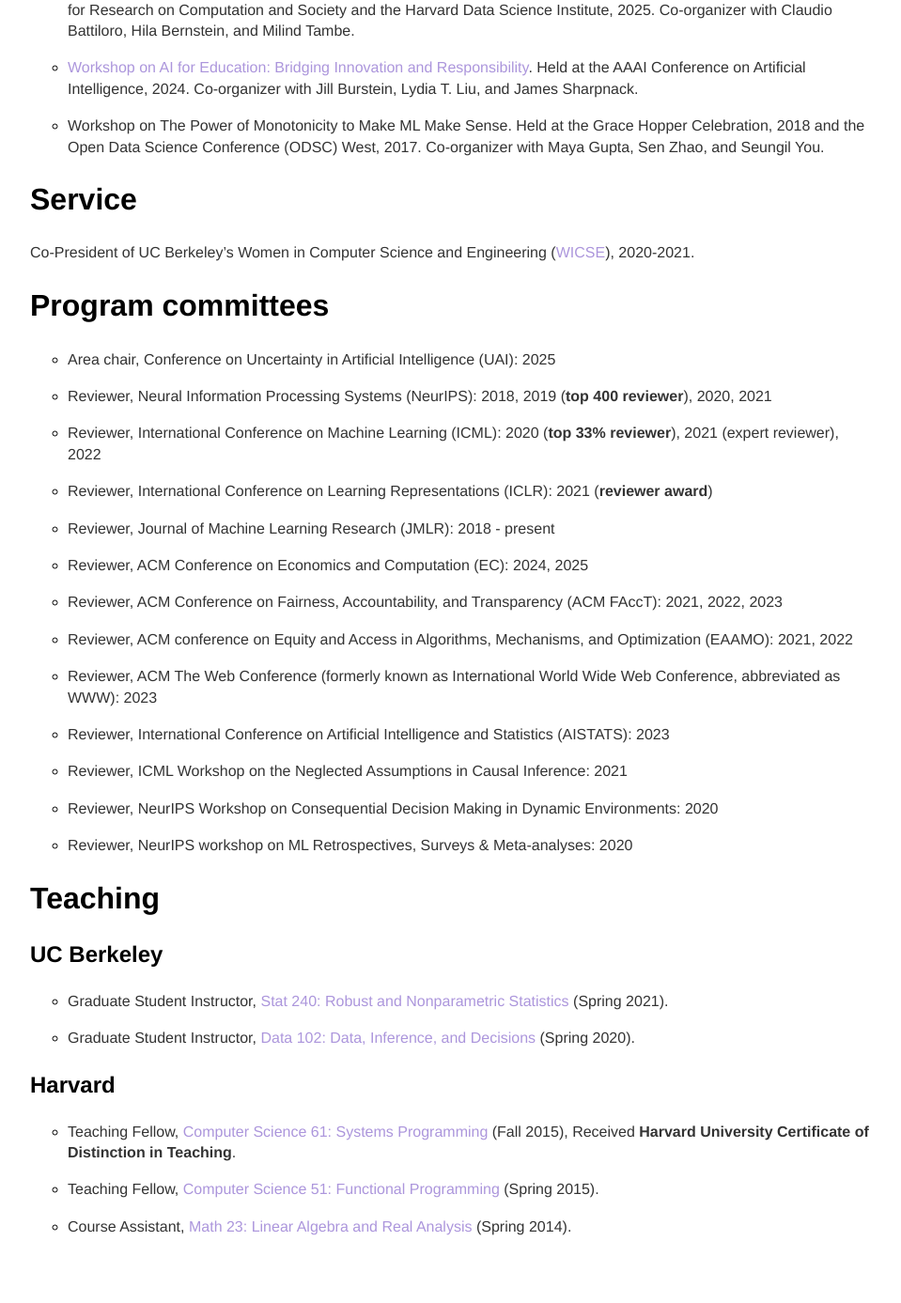
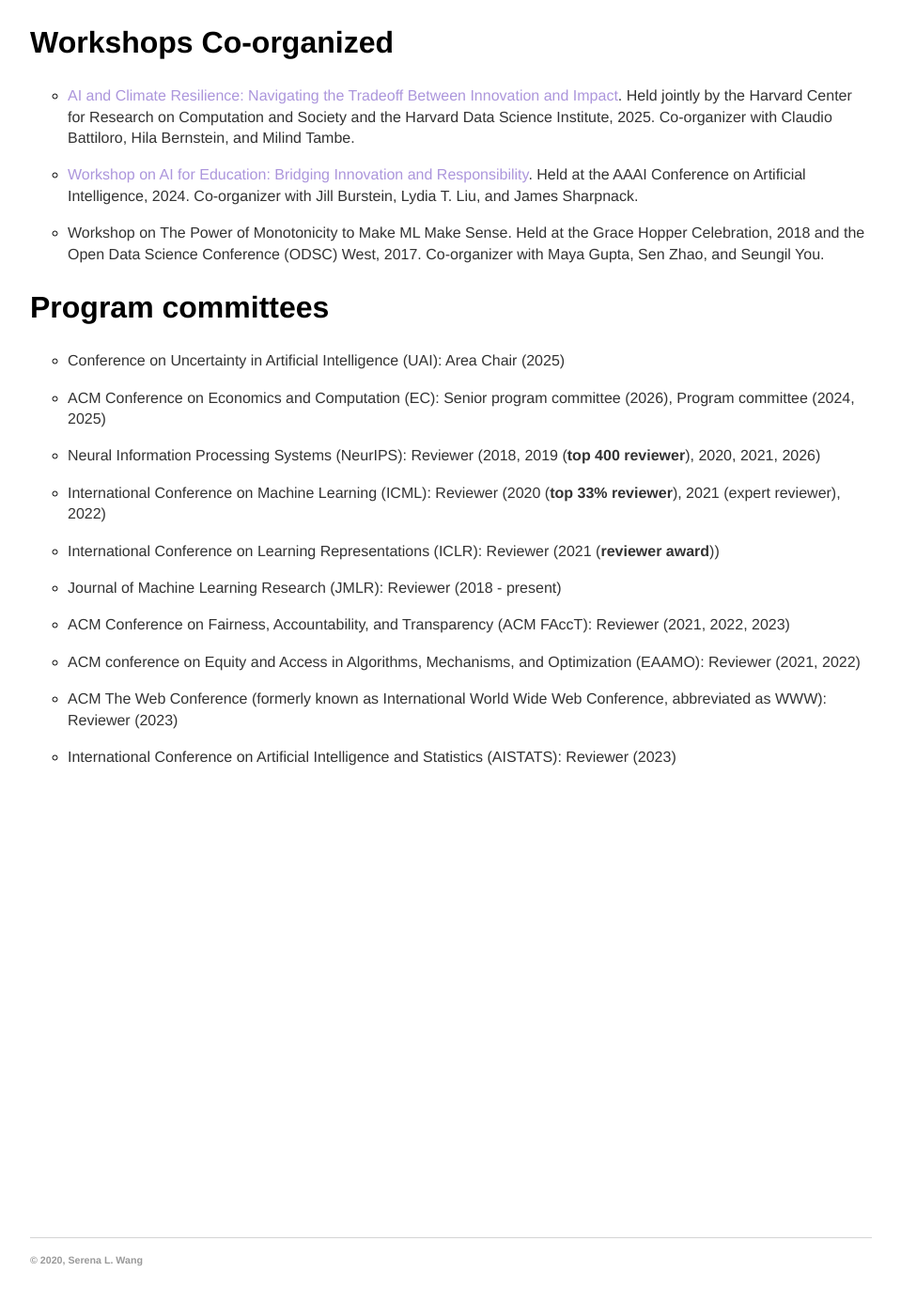
Before and after one commit to serenalwang/serenalwang.github.io, a Jekyll site: the page built from teaching.md, in a window 1280 px wide and 1400 px high, scrolled down 198 px. Shown: the top 1387 px of the window at 94% size, without its empty margins (160-1119 px from the left). Built offline with Jekyll 4.4.1, drawn with Linux system fonts in a browser that asks for light colours; some of the changed text lies outside the part shown.

Commit message:
updated with teaching and ubc start

```diff
--- a/teaching.md
+++ b/teaching.md
@@ -2,6 +2,11 @@
 layout: default
 title: Teaching & Service
 ---
+
+## Courses at UBC
+
+* CPSC_V 532U (Winter Term 2, 2026): [Topics in AI: Evaluating AI Evaluation](https://www.cs.ubc.ca/students/grad/graduate-courses/courses-winter-term-2)
+
 
 ## Workshops Co-organized
 
@@ -11,55 +16,29 @@
 
 * Workshop on The Power of Monotonicity to Make ML Make Sense. Held at the Grace Hopper Celebration, 2018 and the Open Data Science Conference (ODSC) West, 2017. Co-organizer with Maya Gupta, Sen Zhao, and Seungil You.
 
-## Service
-
-Co-President of UC Berkeley's Women in Computer Science and Engineering ([WICSE](https://www-inst.eecs.berkeley.edu//~wicse/)), 2020-2021.
 
 ## Program committees
 
-* Area chair, Conference on Uncertainty in Artificial Intelligence (UAI): 2025
+* Conference on Uncertainty in Artificial Intelligence (UAI): Area Chair (2025)
 
-* Reviewer, Neural Information Processing Systems (NeurIPS): 2018, 2019 (**top 400 reviewer**),
-2020, 2021
+* ACM Conference on Economics and Computation (EC): Senior program committee (2026), Program committee (2024, 2025)
 
-* Reviewer, International Conference on Machine Learning (ICML): 2020 (**top 33% reviewer**),
-2021 (expert reviewer), 2022
+*  Neural Information Processing Systems (NeurIPS): Reviewer (2018, 2019 (**top 400 reviewer**),
+2020, 2021, 2026)
 
-* Reviewer, International Conference on Learning Representations (ICLR): 2021 (**reviewer
-award**)
+* International Conference on Machine Learning (ICML): Reviewer (2020 (**top 33% reviewer**),
+2021 (expert reviewer), 2022)
 
-* Reviewer, Journal of Machine Learning Research (JMLR): 2018 - present
+* International Conference on Learning Representations (ICLR): Reviewer (2021 (**reviewer
+award**))
 
-* Reviewer, ACM Conference on Economics and Computation (EC): 2024, 2025
+* Journal of Machine Learning Research (JMLR): Reviewer (2018 - present)
 
-* Reviewer, ACM Conference on Fairness, Accountability, and Transparency (ACM FAccT):
-2021, 2022, 2023
+* ACM Conference on Fairness, Accountability, and Transparency (ACM FAccT): Reviewer
+(2021, 2022, 2023)
 
-* Reviewer, ACM conference on Equity and Access in Algorithms, Mechanisms, and Optimization (EAAMO): 2021, 2022
+* ACM conference on Equity and Access in Algorithms, Mechanisms, and Optimization (EAAMO): Reviewer (2021, 2022)
 
-* Reviewer, ACM The Web Conference (formerly known as International World Wide Web Conference, abbreviated as WWW): 2023
+* ACM The Web Conference (formerly known as International World Wide Web Conference, abbreviated as WWW): Reviewer (2023)
 
-* Reviewer, International Conference on Artificial Intelligence and Statistics (AISTATS): 2023
-
-* Reviewer, ICML Workshop on the Neglected Assumptions in Causal Inference: 2021
-
-* Reviewer, NeurIPS Workshop on Consequential Decision Making in Dynamic Environments:
-2020
-
-* Reviewer, NeurIPS workshop on ML Retrospectives, Surveys & Meta-analyses: 2020
-
-## Teaching
-
-### UC Berkeley
-
-* Graduate Student Instructor, [Stat 240: Robust and Nonparametric Statistics](https://www.stat.berkeley.edu/~jsteinhardt/stat240/index.html) (Spring 2021).
-
-* Graduate Student Instructor, [Data 102: Data, Inference, and Decisions](https://classes.berkeley.edu/content/2020-spring-stat-102-001-lec-001) (Spring 2020).
-
-### Harvard
-
-* Teaching Fellow, [Computer Science 61: Systems Programming](https://curiosity.lib.harvard.edu/archived-harvard-university-online-course-catalogs-courses/catalog/26-cd8c6dd1a137d1e6bca19c182919d77d) (Fall 2015), Received **Harvard University Certificate of  Distinction in Teaching**.
-
-* Teaching Fellow, [Computer Science 51: Functional Programming](https://curiosity.lib.harvard.edu/archived-harvard-university-online-course-catalogs-courses/catalog/26-31124f78ec3f66bd4aa69f48a5003c9c) (Spring 2015).
-
-* Course Assistant, [Math 23: Linear Algebra and Real Analysis](https://curiosity.lib.harvard.edu/archived-harvard-university-online-course-catalogs-courses/catalog/26-af94335b9bd2e2f0c81be9af1b32ec82) (Spring 2014).
+* International Conference on Artificial Intelligence and Statistics (AISTATS): Reviewer (2023)
```
Also changed, not shown: index.md (+8 -5 lines).
